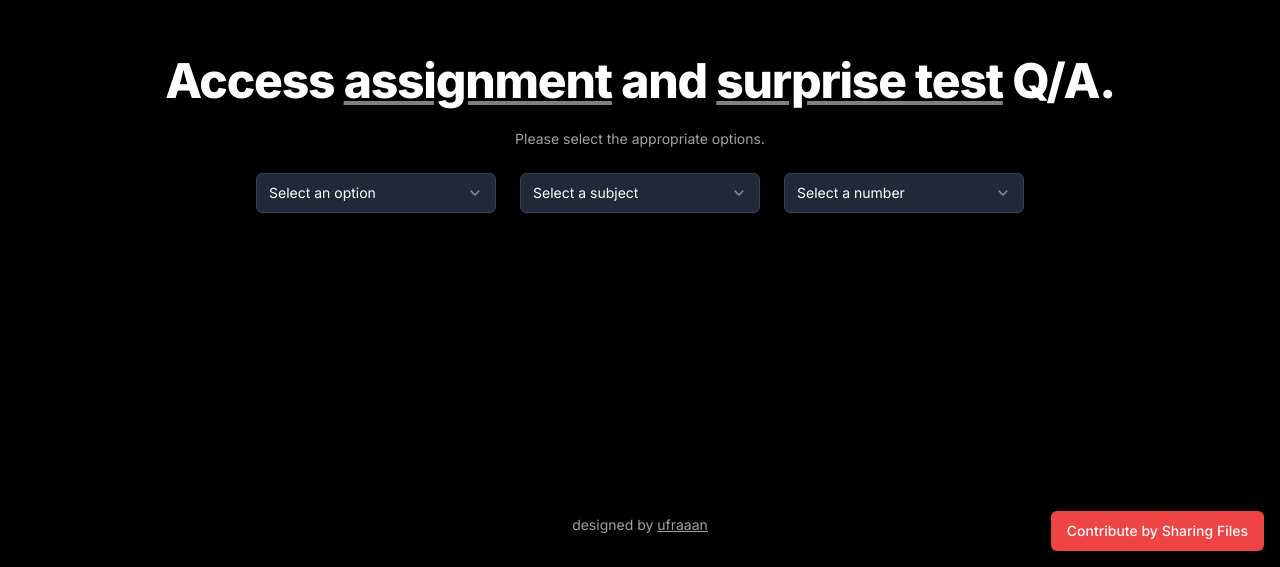
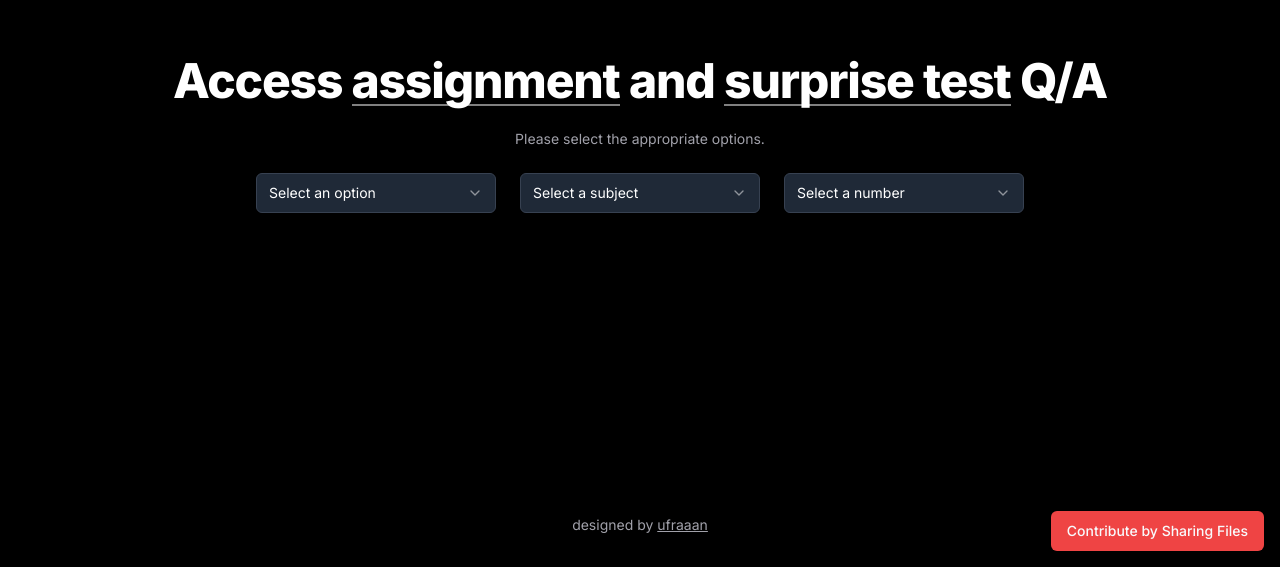
Before and after one commit to moroii69/edu-downloads, a Next.js app: page / in a window 1280 px wide. Shown: the part 233-800 px from the top of the page. Built offline with nearby package versions, Linux system fonts and the light colour scheme.

Commit message:
Updated page.tsx: Made Home default export, integrated TypographyH1, TypographyMuted, and Footer directly.

```diff
--- a/src/app/page.tsx
+++ b/src/app/page.tsx
@@ -23,46 +23,8 @@ import {
   AlertDialogTrigger,
 } from "@/components/ui/alert-dialog";
 
-// TypographyH1 component
-export function TypographyH1() {
-  return (
-    <h1 className="scroll-m-20 text-4xl font-extrabold tracking-tight lg:text-5xl text-white mb-6">
-      Access{" "}
-      <span className="underline" style={{ textDecorationColor: "rgba(255, 255, 255, 0.5)" }}>
-        assignment
-      </span>{" "}
-      and{" "}
-      <span className="underline" style={{ textDecorationColor: "rgba(255, 255, 255, 0.5)" }}>
-        surprise test
-      </span>{" "}
-      Q/A.
-    </h1>
-  );
-}
-
-
-// Updated TypographyMuted component with a more professional message
-export function TypographyMuted() {
-  return (
-    <p className="text-sm" style={{ color: "rgb(161, 161, 170)" }}>
-      Please select the appropriate options.
-    </p>
-  );
-}
-
-// Footer component
-export function Footer() {
-  return (
-    <footer className="absolute bottom-0 w-full text-sm text-center mb-4" style={{ color: "rgb(161, 161, 170)" }}>
-      <p className="mb-4">
-        designed by{" "}
-        <a href="https://github.com/moroii69" target="_blank" rel="noopener noreferrer" className="underline">
-          ufraaan
-        </a>
-      </p>
-    </footer>
-  );
-}
+// Custom CSS class for underline with opacity
+const underlineStyle = "relative inline-block after:absolute after:block after:bg-current after:h-[2px] after:w-full after:bottom-[-1px] after:left-0 after:opacity-50 after:transition-all";
 
 export default function Home() {
   const [firstValue, setFirstValue] = React.useState<string | null>(null);
@@ -81,11 +43,15 @@ export default function Home() {
   return (
     <main className="relative flex min-h-screen bg-black items-center justify-center flex-col p-4">
       {/* TypographyH1 Component */}
-      <TypographyH1 />
+      <h1 className="scroll-m-20 text-4xl font-extrabold tracking-tight lg:text-5xl text-white mb-6">
+        Access <span className={underlineStyle}>assignment</span> and <span className={underlineStyle}>surprise test</span> Q/A
+      </h1>
 
       {/* TypographyMuted Component */}
       <div className="mb-6">
-        <TypographyMuted />
+        <p className="text-sm" style={{ color: "rgb(161, 161, 170)" }}>
+          Please select the appropriate options.
+        </p>
       </div>
 
       {/* Dropdowns in Landscape Mode */}
@@ -172,7 +138,14 @@ export default function Home() {
       </div>
 
       {/* Footer */}
-      <Footer />
+      <footer className="absolute bottom-0 w-full text-sm text-center mb-4" style={{ color: "rgb(161, 161, 170)" }}>
+        <p className="mb-4">
+          designed by{" "}
+          <a href="https://github.com/moroii69" target="_blank" rel="noopener noreferrer" className="underline">
+            ufraaan
+          </a>
+        </p>
+      </footer>
     </main>
   );
 }
```
